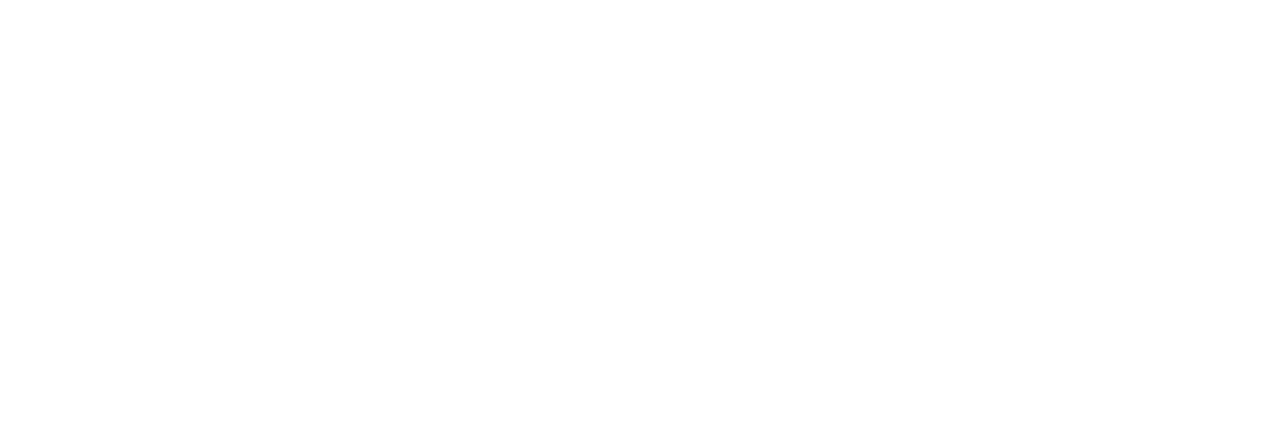
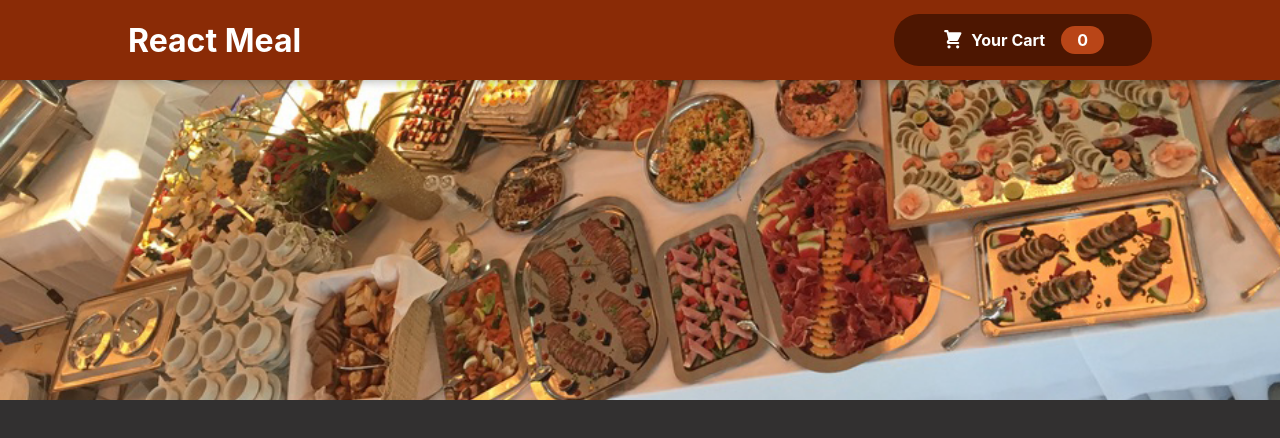
Before and after one commit to sksahoo1435/Restaurant_website, a React (Create React App) app: page / in a window 1280 px wide. Shown: the top 438 px of the page. Built offline with nearby package versions, Linux system fonts and the light colour scheme.

Commit message:
make header and cart button to food ordering app

```diff
--- a/src/App.js
+++ b/src/App.js
@@ -1,11 +1,13 @@
 //import logo from './logo.svg';
 import './App.css';
+import Header from './Components/Layout/Header';
+import React,{Fragment} from 'react';
 
 function App() {
   return (
-    <div className="App">
-
-    </div>
+    <Fragment>
+      <Header></Header>
+    </Fragment>
   );
 }
 
--- /dev/null
+++ b/src/Components/Cart/CartIcon.js
@@ -0,0 +1,16 @@
+import React,{Fragment} from "react";
+const CartIcon = () => {
+    return (
+        <Fragment>
+      <svg
+        xmlns='http://www.w3.org/2000/svg'
+        viewBox='0 0 20 20'
+        fill='currentColor'
+      >
+        <path d='M3 1a1 1 0 000 2h1.22l.305 1.222a.997.997 0 00.01.042l1.358 5.43-.893.892C3.74 11.846 4.632 14 6.414 14H15a1 1 0 000-2H6.414l1-1H14a1 1 0 00.894-.553l3-6A1 1 0 0017 3H6.28l-.31-1.243A1 1 0 005 1H3zM16 16.5a1.5 1.5 0 11-3 0 1.5 1.5 0 013 0zM6.5 18a1.5 1.5 0 100-3 1.5 1.5 0 000 3z' />
+      </svg>
+      </Fragment>
+    );
+};
+
+export default CartIcon;
--- /dev/null
+++ b/src/Components/Layout/Header.js
@@ -0,0 +1,24 @@
+import React,{Fragment} from "react";
+import classes from './Header.module.css';
+import mealImg from '../../Images/meals.jpg';
+import Button from "./HeaderCartButton";
+
+
+
+const Header =(props)=>{
+
+    return(
+        <Fragment>
+            <header className={classes.header}>
+                <h1>React Meal</h1>
+                <Button/>
+            </header>
+            <div className={classes['main-image']}>
+                <img src={mealImg} alt="A table full of food"/>
+            </div>
+        </Fragment>
+    )
+
+};
+
+export default Header;
--- /dev/null
+++ b/src/Components/Layout/Header.module.css
@@ -0,0 +1,29 @@
+.header {
+    position: fixed;
+    top: 0;
+    left: 0;
+    width: 80%;
+    height: 5rem;
+    background-color: #8a2b06;
+    color: white;
+    display: flex;
+    justify-content: space-between;
+    align-items: center;
+    padding: 0 10%;
+    box-shadow: 0 2px 8px rgba(0, 0, 0, 0.25);
+    z-index: 10;
+}
+
+.main-image {
+    width: 100%;
+    height: 25rem;
+    z-index: 0;
+    overflow: hidden;
+}
+
+  .main-image img {
+    width: 110%;
+    height: 100%;
+    object-fit: cover;
+    /* transform: rotateZ(-5deg) translateY(-4rem) translateX(-1rem); */
+}
--- /dev/null
+++ b/src/Components/Layout/HeaderCartButton.js
@@ -0,0 +1,24 @@
+import classes from './HeaderCartButton.module.css';
+import React,{Fragment} from 'react';
+import CartIcon from '../Cart/CartIcon';
+
+
+const Button=(props)=>{
+    return (
+        <Fragment>
+            <button className={classes.button}>
+                <span className={classes.icon}>
+                    <CartIcon/>
+                </span>
+                <span>
+                    Your Cart
+                </span>
+                <span className={classes.badge}>
+                     0
+                </span>
+            </button>
+        </Fragment>
+    )
+};
+
+export default Button;
--- /dev/null
+++ b/src/Components/Layout/HeaderCartButton.module.css
@@ -0,0 +1,59 @@
+.button {
+    cursor: pointer;
+    font: inherit;
+    border: none;
+    background-color: #4d1601;
+    color: white;
+    padding: 0.75rem 3rem;
+    display: flex;
+    justify-content: space-around;
+    align-items: center;
+    border-radius: 25px;
+    font-weight: bold;
+  }
+
+  .button:hover,
+  .button:active {
+    background-color: #2c0d00;
+  }
+
+  .icon {
+    width: 1.35rem;
+    height: 1.35rem;
+    margin-right: 0.5rem;
+  }
+
+  .badge {
+    background-color: #b94517;
+    padding: 0.25rem 1rem;
+    border-radius: 25px;
+    margin-left: 1rem;
+    font-weight: bold;
+  }
+
+  .button:hover .badge,
+  .button:active .badge {
+    background-color: #92320c;
+  }
+
+  .bump {
+    animation: bump 300ms ease-out;
+  }
+
+  @keyframes bump {
+    0% {
+      transform: scale(1);
+    }
+    10% {
+      transform: scale(0.9);
+    }
+    30% {
+      transform: scale(1.1);
+    }
+    50% {
+      transform: scale(1.15);
+    }
+    100% {
+      transform: scale(1);
+    }
+  }
--- a/src/index.css
+++ b/src/index.css
@@ -11,3 +11,6 @@
   font-family: source-code-pro, Menlo, Monaco, Consolas, 'Courier New',
     monospace;
 }
+html{
+  background: rgb(50, 48, 48);
+}
```
Also changed, not shown: src/Images/meals.jpg (added).
